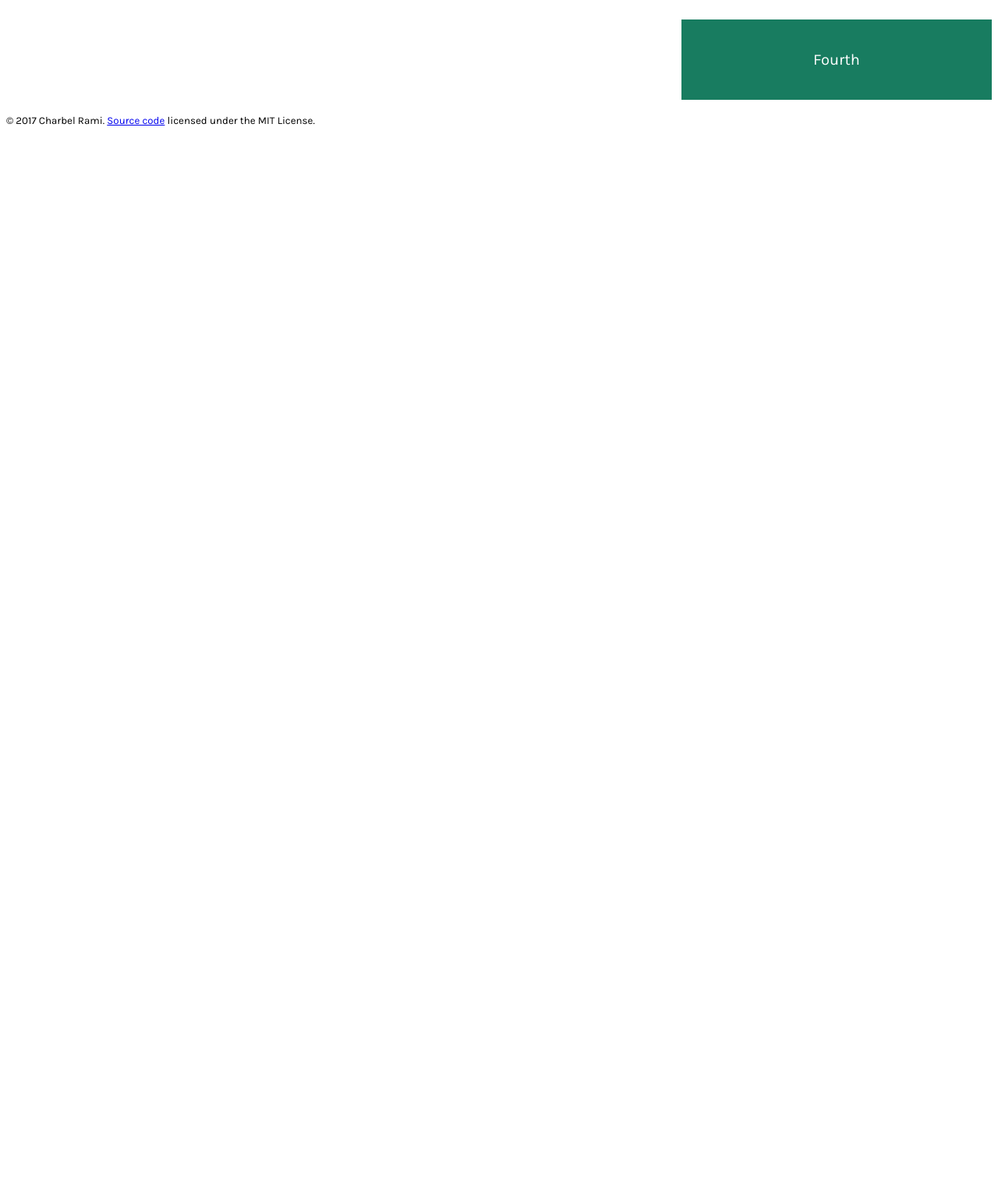
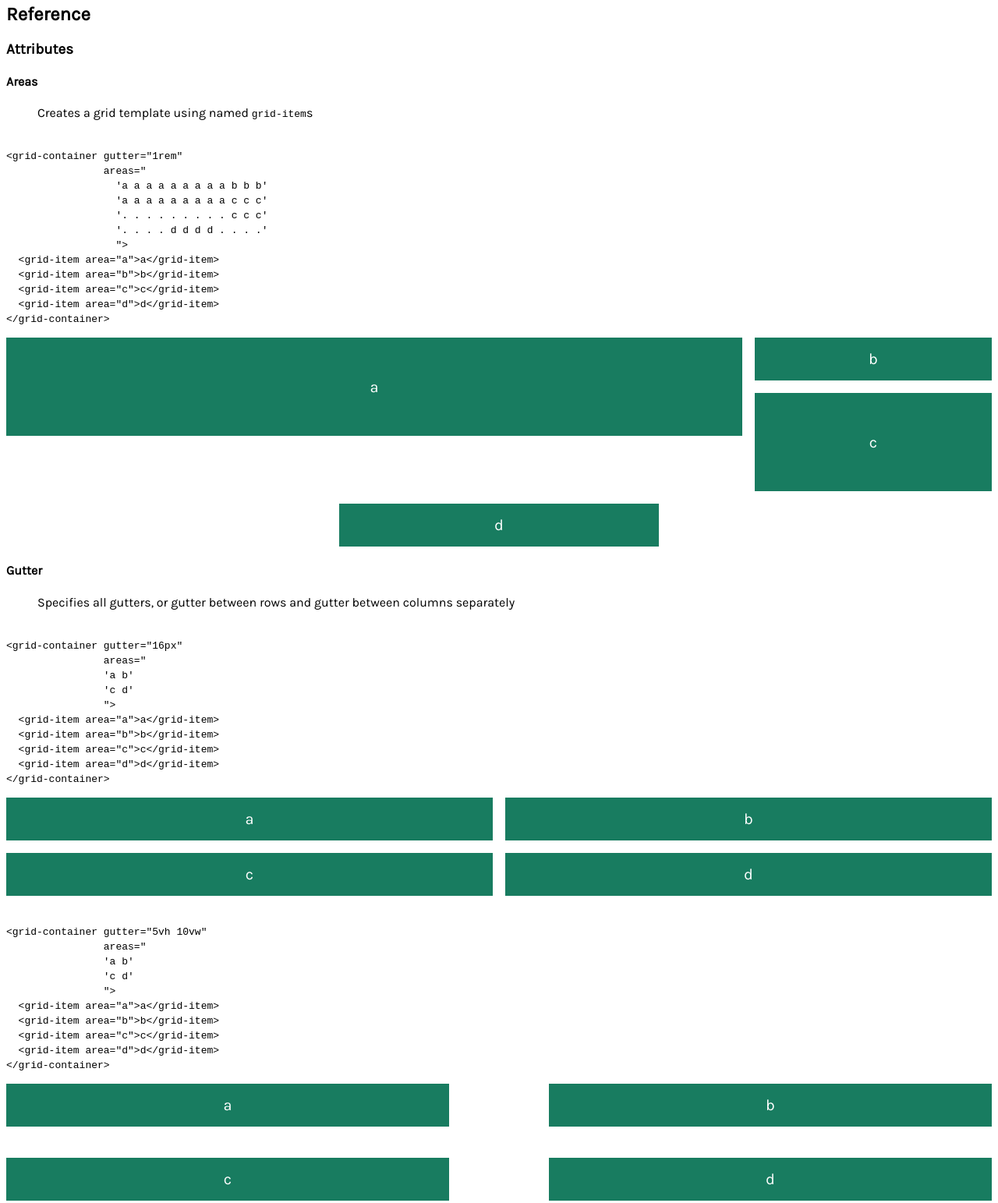
Before and after one commit to charbelrami/grid-container, a website: page index.html in a window 1280 px wide. Shown: the part 620-2163 px from the top of the page at 78% size. Before the commit the page ends 800 px from the top, so only its background shows below. Drawn offline with Linux system fonts and the light colour scheme.

Commit message:
add grid-auto properties, include reference

```diff
--- a/grid-container.js
+++ b/grid-container.js
@@ -7,6 +7,8 @@ customElements.define(
       shadowRoot.innerHTML = `<style>
         :host {
           display: grid;
+          grid-auto-rows: 1fr;
+          grid-auto-columns: 1fr;
         }
         :host([areas]) {
           grid-template-areas: var(--areas);
--- a/index.html
+++ b/index.html
@@ -26,7 +26,7 @@
       display: flex;
       align-items: center;
       justify-content: center;
-      padding: 5vmin;
+      padding: 2vmin;
     }
 
     pre {
@@ -37,15 +37,15 @@
 </head>
 
 <body>
-  <header>
   <h1>Grid Container</h1>
-    <p>Grid Layout + Web Components</p>
-  </header>
 
-  <main>
-    <pre><code>&lt;grid-container gutter="5vmin"
-                areas="
-                'first second .'
+  <blockquote>
+    <p>CSS Grid Layout + Custom Elements v1 + Shadow DOM v1</p>
+  </blockquote>
+
+  <pre><code>
+&lt;grid-container gutter="5vmin"
+                areas="'first second .'
                        'first third third'"&gt;
   &lt;grid-item area="first"&gt;First&lt;/grid-item&gt;
   &lt;grid-item area="second"&gt;Second&lt;/grid-item&gt;
@@ -54,13 +54,12 @@
              column="second-end"&gt;
     Fourth
   &lt;/grid-item&gt;
-&lt;/grid-container&gt;</code></pre>
+&lt;/grid-container&gt;
+</code></pre>
 
   <grid-container gutter="5vmin"
-                    areas="
-                  'first second .'
-                  'first third third'
-                  ">
+                  areas="'first second .'
+                       'first third third'">
     <grid-item area="first">First</grid-item>
     <grid-item area="second">Second</grid-item>
     <grid-item area="third">Third</grid-item>
@@ -69,7 +68,98 @@
       Fourth
     </grid-item>
   </grid-container>
-  </main>
+
+  <h2>Reference</h2>
+
+  <h3>Attributes</h3>
+
+  <h4>Areas</h4>
+
+  <blockquote>
+    <p>Creates a grid template using named <code>grid-item</code>s</p>
+  </blockquote>
+
+  <pre><code>
+&lt;grid-container gutter="1rem"
+                areas="
+                  'a a a a a a a a a b b b'
+                  'a a a a a a a a a c c c'
+                  '. . . . . . . . . c c c'
+                  '. . . . d d d d . . . .'
+                  "&gt;
+  &lt;grid-item area="a"&gt;a&lt;/grid-item&gt;
+  &lt;grid-item area="b"&gt;b&lt;/grid-item&gt;
+  &lt;grid-item area="c"&gt;c&lt;/grid-item&gt;
+  &lt;grid-item area="d"&gt;d&lt;/grid-item&gt;
+&lt;/grid-container&gt;
+</code></pre>
+
+  <grid-container gutter="1rem"
+                  areas="
+                  'a a a a a a a a a b b b'
+                  'a a a a a a a a a c c c'
+                  '. . . . . . . . . c c c'
+                  '. . . . d d d d . . . .'
+                  ">
+    <grid-item area="a">a</grid-item>
+    <grid-item area="b">b</grid-item>
+    <grid-item area="c">c</grid-item>
+    <grid-item area="d">d</grid-item>
+  </grid-container>
+
+  <h4>Gutter</h4>
+
+  <blockquote>
+    <p>Specifies all gutters, or gutter between rows and gutter between columns separately</p>
+  </blockquote>
+
+  <pre><code>
+&lt;grid-container gutter="16px"
+                areas="
+                'a b'
+                'c d'
+                "&gt;
+  &lt;grid-item area="a"&gt;a&lt;/grid-item&gt;
+  &lt;grid-item area="b"&gt;b&lt;/grid-item&gt;
+  &lt;grid-item area="c"&gt;c&lt;/grid-item&gt;
+  &lt;grid-item area="d"&gt;d&lt;/grid-item&gt;
+&lt;/grid-container&gt;
+</code></pre>
+
+  <grid-container gutter="16px"
+                  areas="
+                'a b'
+                'c d'
+                ">
+    <grid-item area="a">a</grid-item>
+    <grid-item area="b">b</grid-item>
+    <grid-item area="c">c</grid-item>
+    <grid-item area="d">d</grid-item>
+  </grid-container>
+
+  <pre><code>
+&lt;grid-container gutter="5vh 10vw"
+                areas="
+                'a b'
+                'c d'
+                "&gt;
+  &lt;grid-item area="a"&gt;a&lt;/grid-item&gt;
+  &lt;grid-item area="b"&gt;b&lt;/grid-item&gt;
+  &lt;grid-item area="c"&gt;c&lt;/grid-item&gt;
+  &lt;grid-item area="d"&gt;d&lt;/grid-item&gt;
+&lt;/grid-container&gt;
+</code></pre>
+
+  <grid-container gutter="5vh 10vw"
+                  areas="
+                'a b'
+                'c d'
+                ">
+    <grid-item area="a">a</grid-item>
+    <grid-item area="b">b</grid-item>
+    <grid-item area="c">c</grid-item>
+    <grid-item area="d">d</grid-item>
+  </grid-container>
 
   <footer>
     <p><small>&copy; 2017 Charbel Rami. <a href="https://github.com/charbelrami/grid-container">Source code</a> licensed under the MIT License.</small></p>
```
Also changed, not shown: example-areas.png (added), example-gutter-all.png (added), example-gutter-row-column.png (added), readme.md. Lines whose indentation alone changed are shown as unchanged.
